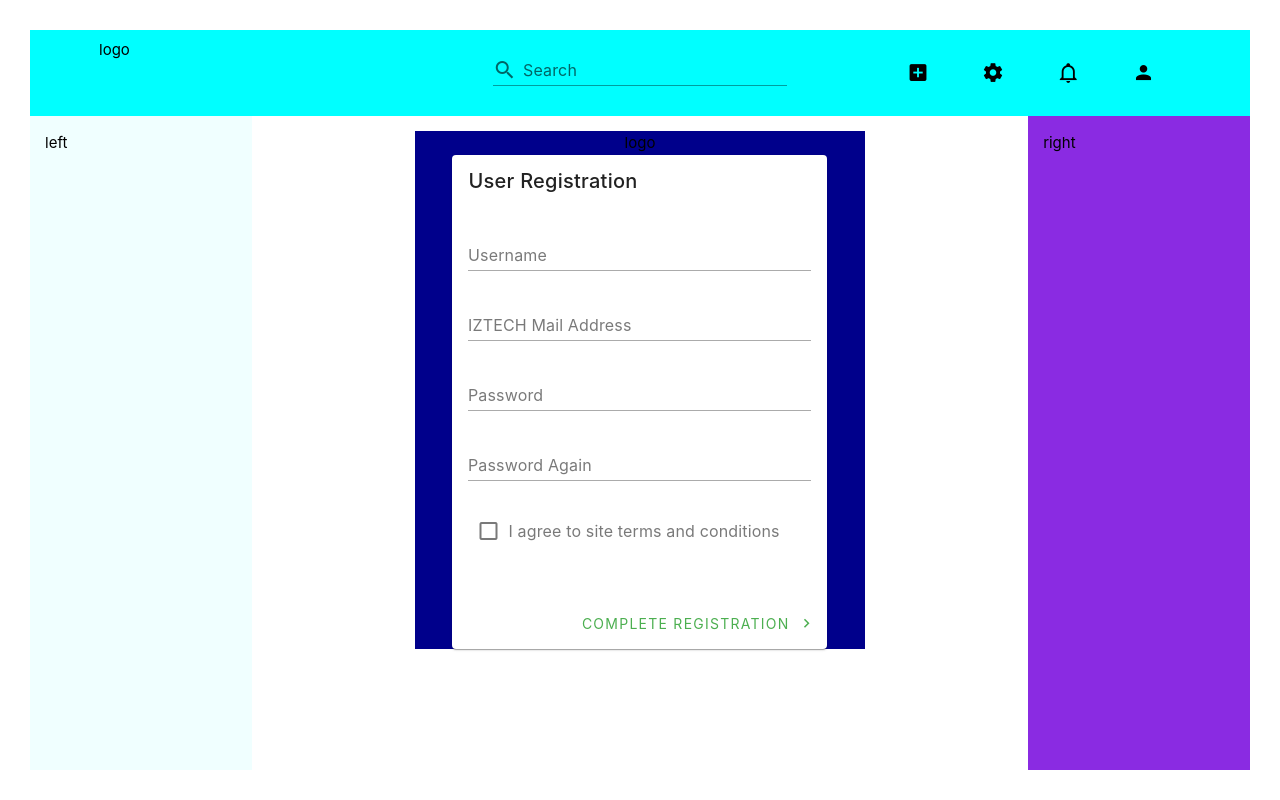
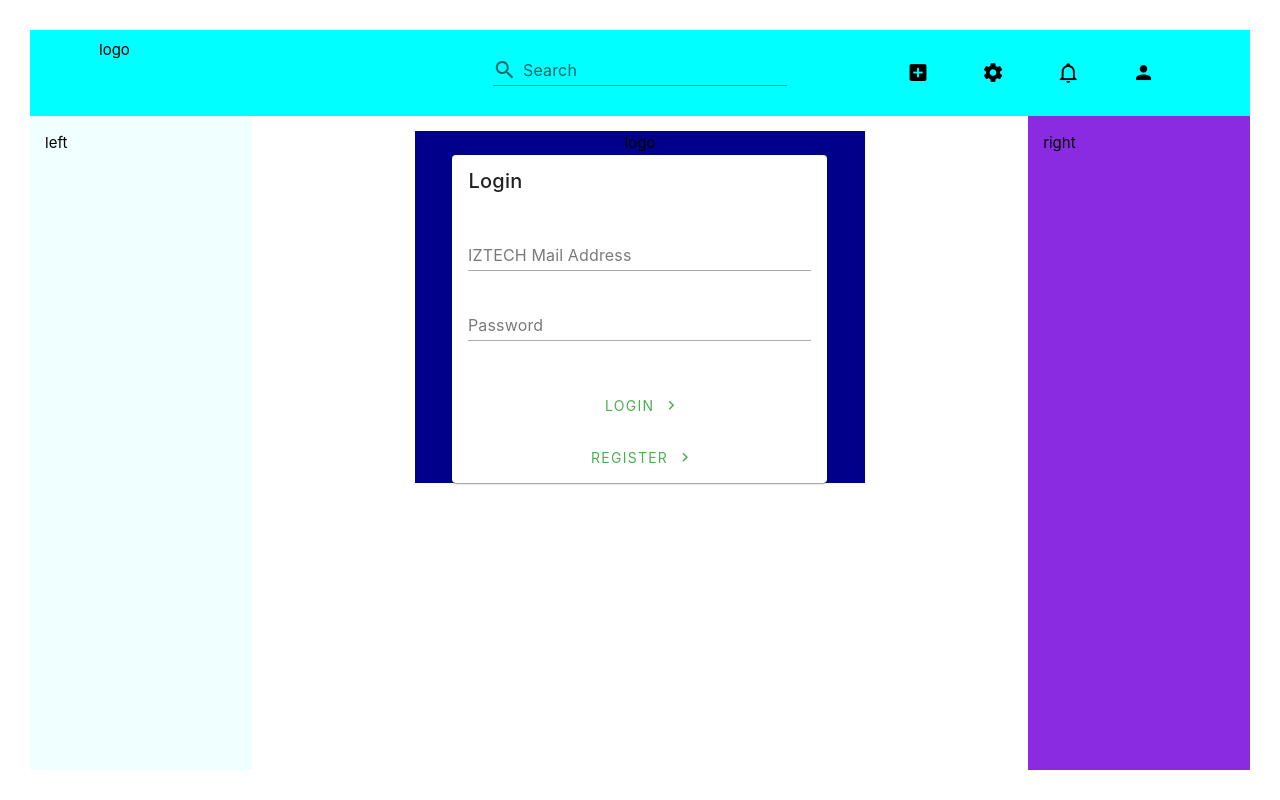
Before and after one commit to Weintor0/PortalIyte_UI, a Vue app: page / in a window 1280 px wide. Built offline with nearby package versions, Linux system fonts and the light colour scheme.

Commit message:
Login page is created, still there ate lots of things to do

```diff
--- a/src/App.vue
+++ b/src/App.vue
@@ -2,6 +2,7 @@
 import { RouterLink, RouterView } from 'vue-router'
 import TopBar from './components/TopBar.vue'
 import Register from './components/Register.vue'
+import Login from './components/Login.vue'
 </script>
 
 <template>
@@ -11,7 +12,7 @@ import Register from './components/Register.vue'
     </div>
     <div class="bottom">
       <div class="left">left</div>
-      <div class="main"><Register /></div>
+      <div class="main"><Login /></div>
       <div class="right">right</div>
     </div>
   </div>
--- /dev/null
+++ b/src/components/Login.vue
@@ -0,0 +1,63 @@
+<template>
+  <div class="register-container">
+    <div class="logo">logo</div>
+    <div class="text-fields">
+      <v-card class="register-form" max-width="25em" title="Login">
+        <v-container>
+          <v-text-field
+            v-model="email"
+            color="primary"
+            label="IZTECH Mail Address"
+            variant="underlined"
+          ></v-text-field>
+
+          <v-text-field
+            v-model="password"
+            color="primary"
+            label="Password"
+            placeholder="Enter your password"
+            type="password"
+            variant="underlined"
+          ></v-text-field>
+        </v-container>
+
+        <v-card-actions>
+          <v-btn color="success" class="button">
+            Login <v-icon icon="mdi-chevron-right" end></v-icon>
+          </v-btn>
+        </v-card-actions>
+        <v-card-actions>
+          <v-btn color="success" class="button">
+            Register <v-icon icon="mdi-chevron-right" end></v-icon>
+          </v-btn>
+        </v-card-actions>
+      </v-card>
+    </div>
+  </div>
+</template>
+
+<script>
+export default {
+  data: () => ({
+    email: null,
+    password: null
+  })
+}
+</script>
+
+<style scoped>
+.register-container {
+  max-width: 30em;
+  margin: auto;
+  background-color: darkblue;
+}
+
+.logo {
+  text-align: center;
+}
+
+.register-form,
+.button {
+  margin: auto;
+}
+</style>
```
